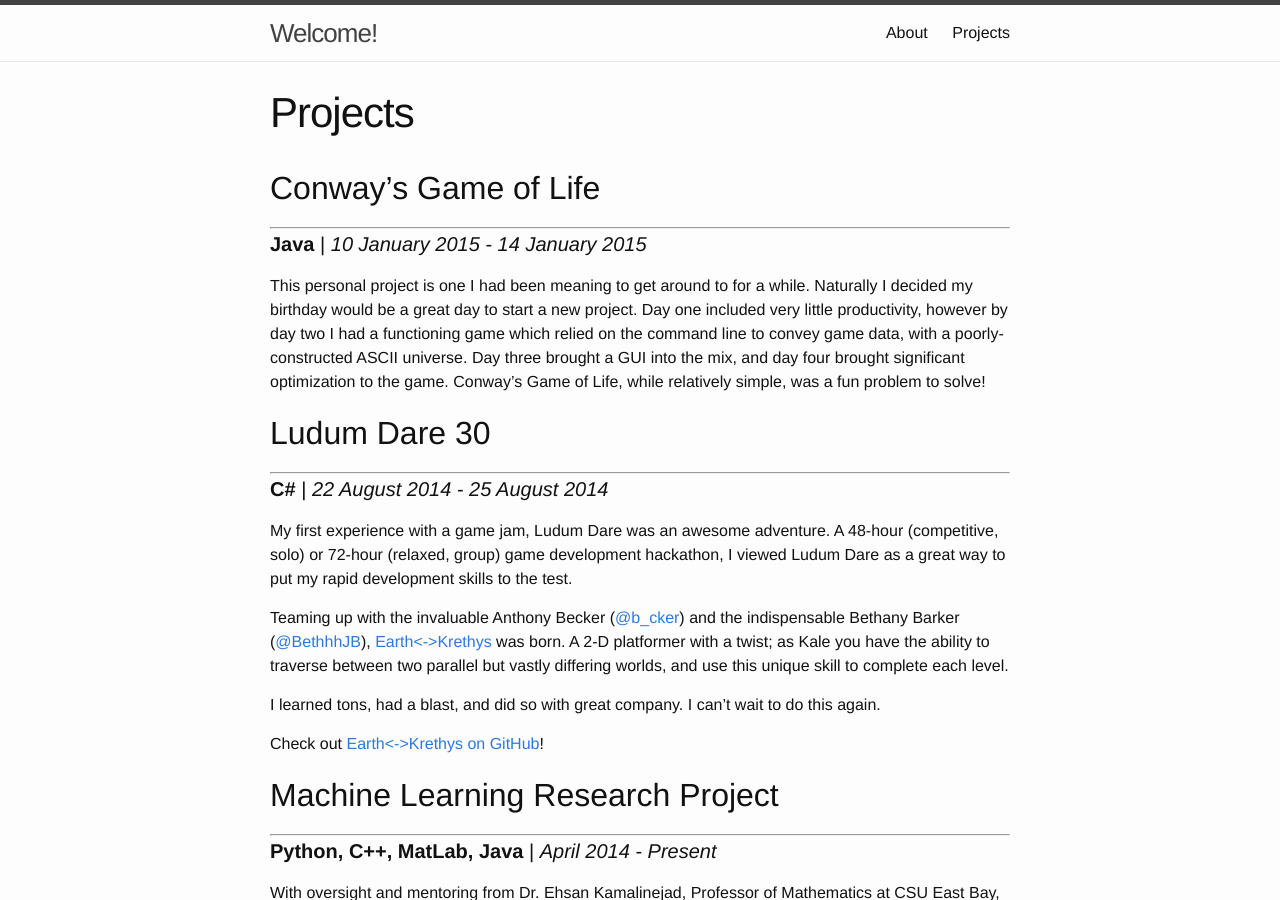
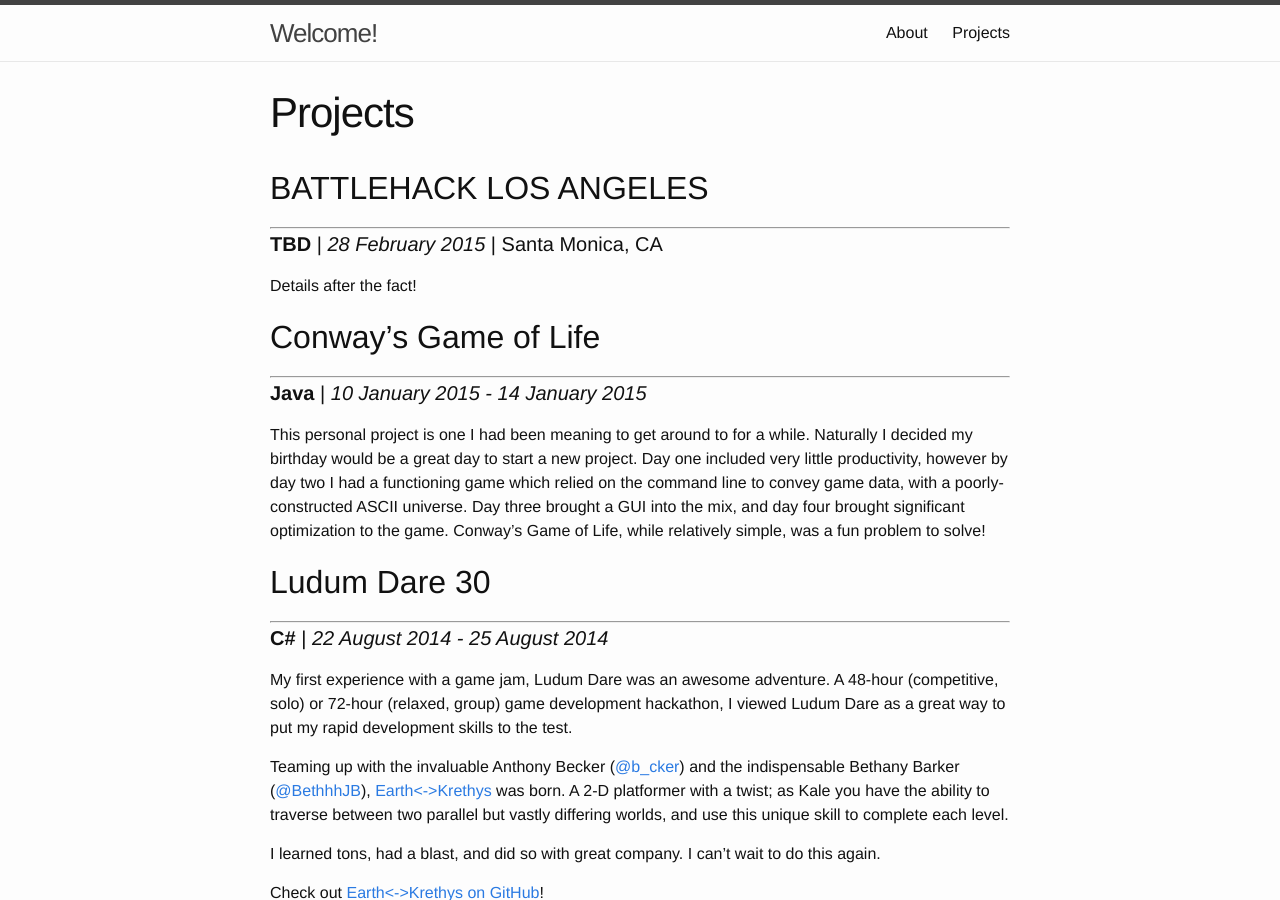
Before and after one commit to nrebhun/nrebhun.github.io, a Jekyll site: the page built from projects.md, in a window 1280 px wide and 900 px high. Built offline with Jekyll 4.4.1, drawn with Linux system fonts in a browser that asks for light colours.

Commit message:
Added BattleHack Los Angeles to Projects
Details to come at a later date, after the event!

```diff
--- a/projects.md
+++ b/projects.md
@@ -3,6 +3,13 @@
 title: Projects
 permalink: /projects/
 ---
+
+## BATTLEHACK LOS ANGELES
+---
+
+#### **TBD** | *28 February 2015* | Santa Monica, CA
+
+Details after the fact!
 
 ## Conway's Game of Life
 ---
```
